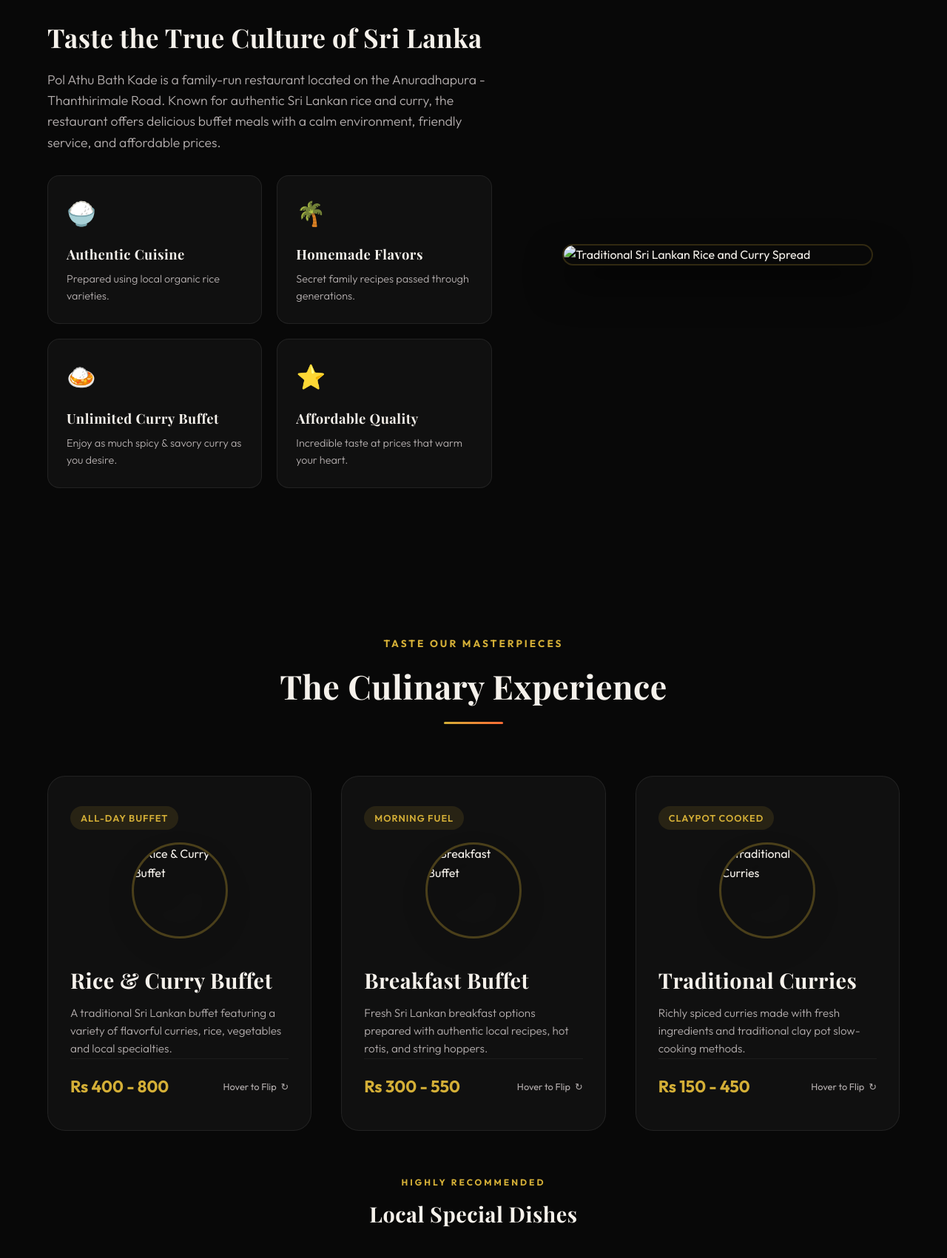
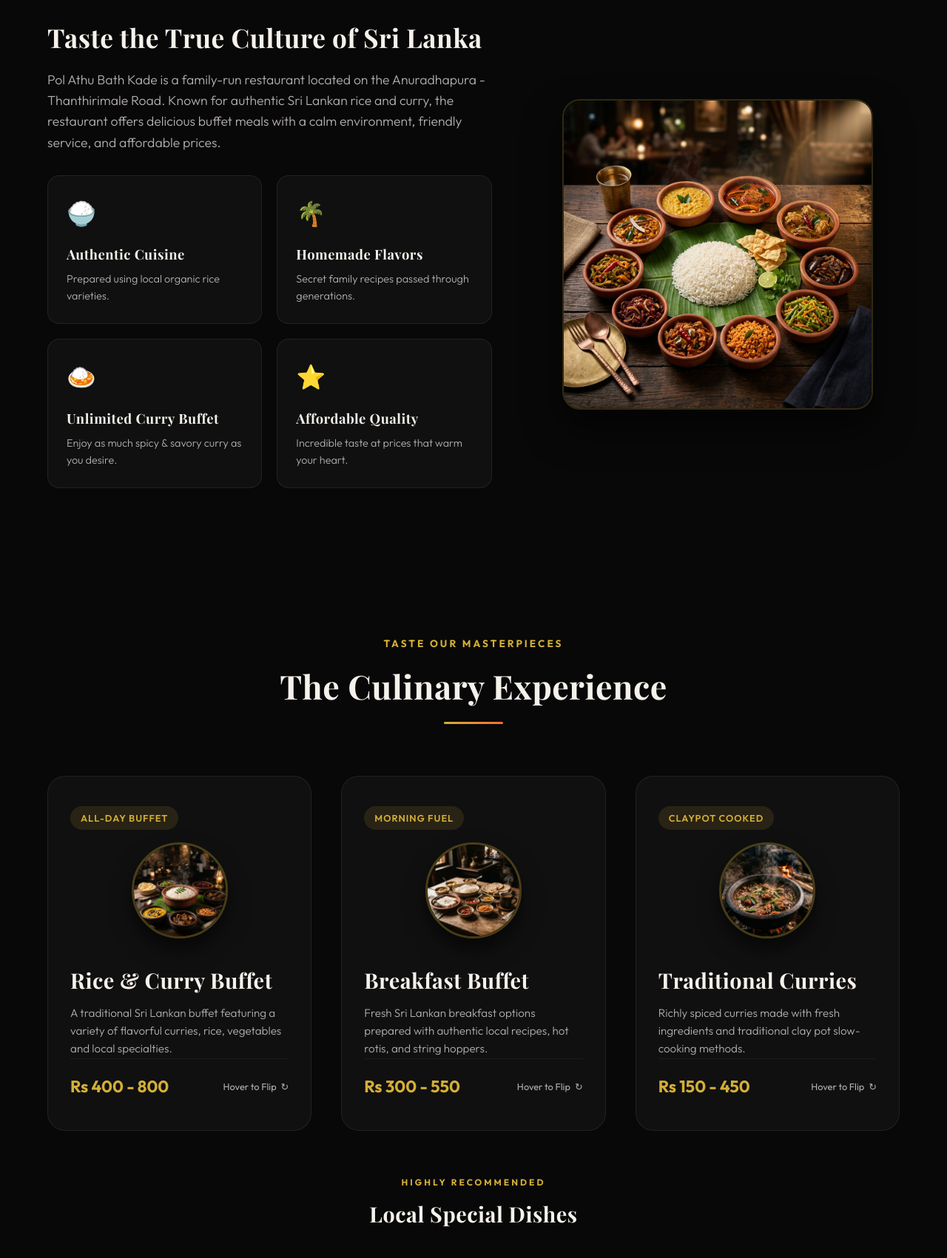
Before and after one commit to Yasath349/polathubathkade, a plain HTML site: page index.html in a window 1280 px wide. Shown: the part 1060-2761 px from the top of the page at 74% size. Drawn offline with nearby package versions, Linux system fonts and the light colour scheme; a web font is replaced by a local one.

Commit message:
Add files via upload

```diff
--- a/index.html
+++ b/index.html
@@ -321,7 +321,7 @@
             position: relative;
             padding-top: 100px;
             overflow: hidden;
-            background: linear-gradient(to bottom, rgba(8, 8, 8, 0.85) 0%, rgba(8, 8, 8, 0.7) 50%, rgba(8, 8, 8, 0.95) 100%), url('images/hero_banner.png') no-repeat center center;
+            background: linear-gradient(to bottom, rgba(8, 8, 8, 0.85) 0%, rgba(8, 8, 8, 0.7) 50%, rgba(8, 8, 8, 0.95) 100%), url('hero_banner.png') no-repeat center center;
             background-size: cover;
         }
 
@@ -1747,7 +1747,7 @@
                 </div>
 
                 <div class="about-visual reveal">
-                    <img src="images/hero_food.png" alt="Traditional Sri Lankan Rice and Curry Spread" class="about-img">
+                    <img src="hero_food.png" alt="Traditional Sri Lankan Rice and Curry Spread" class="about-img">
                 </div>
             </div>
         </div>
@@ -1768,7 +1768,7 @@
                         <div class="menu-card-front">
                             <div class="menu-card-tag">All-Day Buffet</div>
                             <div class="menu-card-visual">
-                                <img src="images/rice_curry_buffet.png" class="menu-card-img" alt="Rice & Curry Buffet">
+                                <img src="rice_curry_buffet.png" class="menu-card-img" alt="Rice & Curry Buffet">
                             </div>
                             <div>
                                 <h3 class="menu-card-title">Rice & Curry Buffet</h3>
@@ -1793,7 +1793,7 @@
                         <div class="menu-card-front">
                             <div class="menu-card-tag">Morning Fuel</div>
                             <div class="menu-card-visual">
-                                <img src="images/breakfast_buffet.png" class="menu-card-img" alt="Breakfast Buffet">
+                                <img src="breakfast_buffet.png" class="menu-card-img" alt="Breakfast Buffet">
                             </div>
                             <div>
                                 <h3 class="menu-card-title">Breakfast Buffet</h3>
@@ -1818,7 +1818,7 @@
                         <div class="menu-card-front">
                             <div class="menu-card-tag">Claypot Cooked</div>
                             <div class="menu-card-visual">
-                                <img src="images/traditional_curries.png" class="menu-card-img" alt="Traditional Curries">
+                                <img src="traditional_curries.png" class="menu-card-img" alt="Traditional Curries">
                             </div>
                             <div>
                                 <h3 class="menu-card-title">Traditional Curries</h3>
@@ -1922,7 +1922,7 @@
             <div class="gallery-grid">
                 <!-- Food Item 1 -->
                 <div class="gallery-item reveal" data-category="food" onclick="openLightbox('food-1')">
-                    <img src="images/traditional_curries.png" class="gallery-svg" id="food-1" alt="Traditional Waw Maalu Curry">
+                    <img src="traditional_curries.png" class="gallery-svg" id="food-1" alt="Traditional Waw Maalu Curry">
                     <div class="gallery-overlay">
                         <span class="gallery-tag">Food</span>
                         <h4 class="gallery-title">Traditional Waw Maalu Curry</h4>
@@ -1931,7 +1931,7 @@
 
                 <!-- Food Item 2 -->
                 <div class="gallery-item reveal" data-category="food" onclick="openLightbox('food-2')">
-                    <img src="images/rice_curry_buffet.png" class="gallery-svg" id="food-2" alt="Grand Rice & Curry Feast">
+                    <img src="rice_curry_buffet.png" class="gallery-svg" id="food-2" alt="Grand Rice & Curry Feast">
                     <div class="gallery-overlay">
                         <span class="gallery-tag">Food</span>
                         <h4 class="gallery-title">Grand Rice & Curry Feast</h4>
@@ -1940,7 +1940,7 @@
 
                 <!-- Atmosphere Item 1 -->
                 <div class="gallery-item reveal" data-category="atmosphere" onclick="openLightbox('atmos-1')">
-                    <img src="images/atmosphere.png" class="gallery-svg" id="atmos-1" alt="Quiet & Peaceful Dining">
+                    <img src="atmosphere.png" class="gallery-svg" id="atmos-1" alt="Quiet & Peaceful Dining">
                     <div class="gallery-overlay">
                         <span class="gallery-tag">Atmosphere</span>
                         <h4 class="gallery-title">Quiet & Peaceful Dinings</h4>
@@ -1949,7 +1949,7 @@
 
                 <!-- Food Item 3 -->
                 <div class="gallery-item reveal" data-category="food" onclick="openLightbox('food-3')">
-                    <img src="images/breakfast_buffet.png" class="gallery-svg" id="food-3" alt="Fresh String Hoppers & Sambol">
+                    <img src="breakfast_buffet.png" class="gallery-svg" id="food-3" alt="Fresh String Hoppers & Sambol">
                     <div class="gallery-overlay">
                         <span class="gallery-tag">Food</span>
                         <h4 class="gallery-title">Fresh String Hoppers & Sambol</h4>
@@ -1958,7 +1958,7 @@
 
                 <!-- Atmosphere Item 2 -->
                 <div class="gallery-item reveal" data-category="atmosphere" onclick="openLightbox('atmos-2')">
-                    <img src="images/hearth_kitchen.png" class="gallery-svg" id="atmos-2" alt="Traditional Firewood Kitchen">
+                    <img src="hearth_kitchen.png" class="gallery-svg" id="atmos-2" alt="Traditional Firewood Kitchen">
                     <div class="gallery-overlay">
                         <span class="gallery-tag">Atmosphere</span>
                         <h4 class="gallery-title">Traditional Firewood Kitchen</h4>
@@ -1966,7 +1966,7 @@
                 </div>
 
                 <div class="gallery-item reveal" data-category="food" onclick="openLightbox('food-4')">
-                    <img src="images/kiribath.png" class="gallery-img" id="food-4" alt="Traditional Milk Rice (Kiribath)">
+                    <img src="kiribath.png" class="gallery-img" id="food-4" alt="Traditional Milk Rice (Kiribath)">
                     <div class="gallery-overlay">
                         <span class="gallery-tag">Food</span>
                         <h4 class="gallery-title">Traditional Milk Rice (Kiribath)</h4>
```
